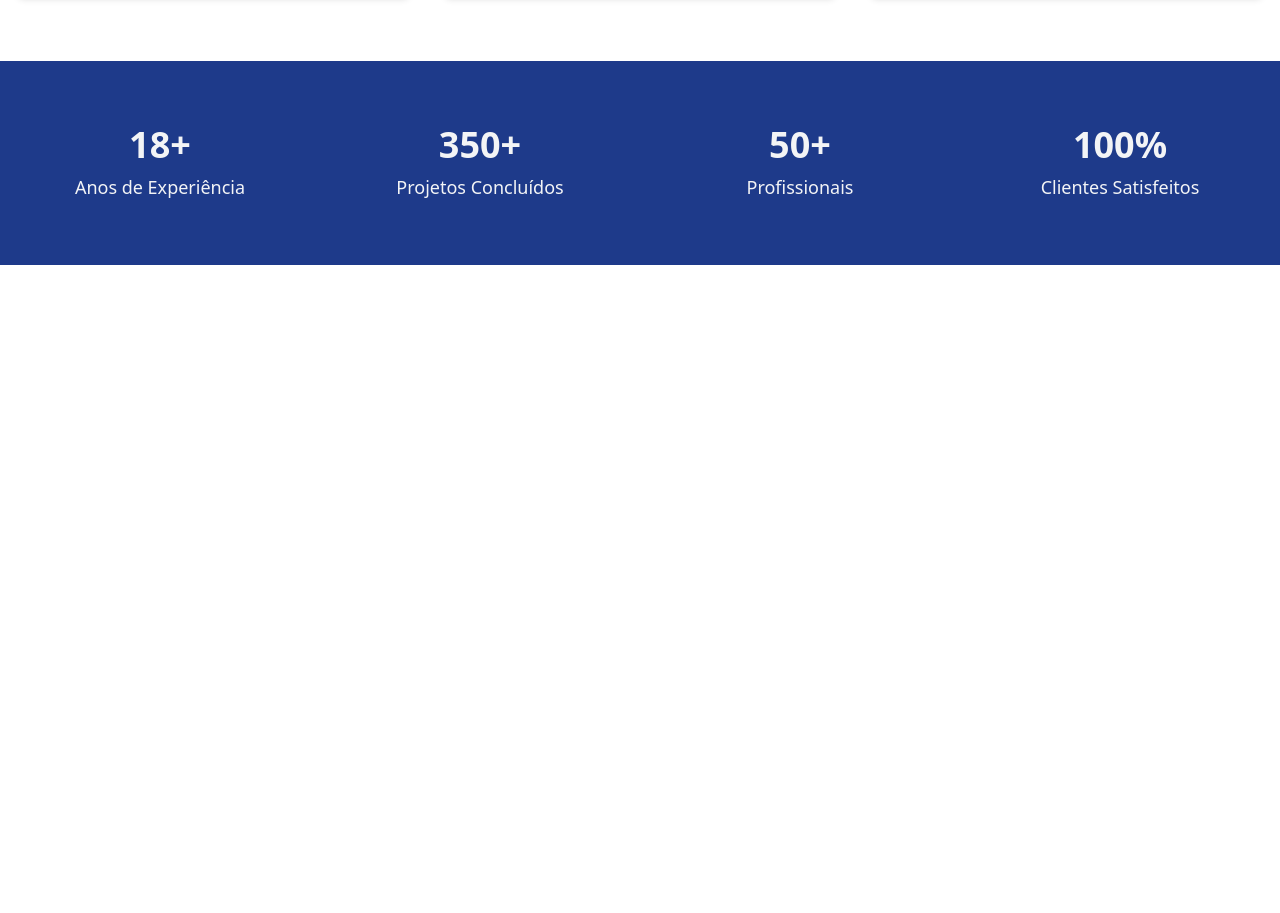
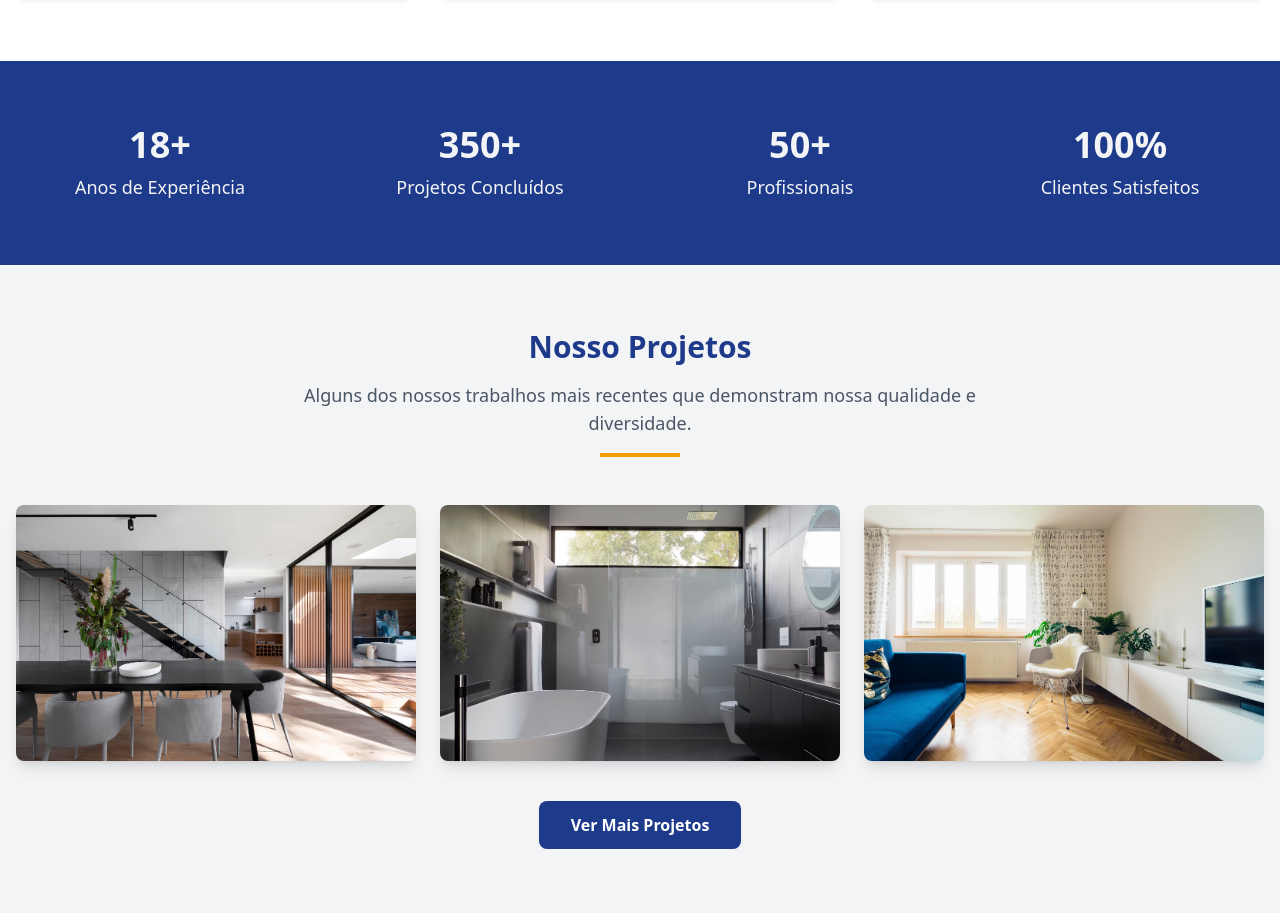
Before and after one commit to Gaabriel22/construtora-excelencia, a website: page index.html in a window 1280 px wide. Shown: the part 2435-3348 px from the top of the page. Before the commit the page ends 2700 px from the top, so only its background shows below. Drawn offline with nearby package versions, Linux system fonts and the light colour scheme; files that its build step writes are made by us from their sources.

Commit message:
feat: adiciona seção de projetos com galeria interativa e chamada para ação

```diff
--- a/index.html
+++ b/index.html
@@ -324,5 +324,80 @@
         </div>
       </div>
     </section>
+
+    <!-- Projects Section -->
+    <section id="projects" class="py-16 bg-light">
+      <div class="container mx-auto px-4">
+        <div class="text-center mb-12">
+          <h2 class="text-3xl font-bold text-primary mb-4">Nosso Projetos</h2>
+          <p class="text-lg text-gray-600 max-w-2xl mx-auto">
+            Alguns dos nossos trabalhos mais recentes que demonstram nossa qualidade e diversidade.
+          </p>
+          <div class="w-20 h-1 bg-accent mx-auto mt-4"></div>
+        </div>
+
+        <div class="grid grid-cols-1 md:grid-cols-2 lg:grid-cols-3 gap-6">
+          <!-- Project 1 -->
+          <div class="relative group overflow-hidden rounded-lg shadow-lg">
+            <img
+              src="./src/assets/images/project-1.avif"
+              alt="Casa moderna"
+              class="w-full h-64 object-cover transition duration-500 group-hover:scale-105"
+            />
+            <div
+              class="absolute inset-0 bg-gradient-to-t from-black/70 to-transparent flex items-end p-6 opacity-0 transition duration-300"
+            >
+              <div>
+                <h3 class="text-xl font-bold text-light mb-2">Residência Moderna</h3>
+                <p class="text-light">Projeto completo de construção em São Paulo</p>
+              </div>
+            </div>
+          </div>
+
+          <!-- Project 2 -->
+          <div class="relative group overflow-hidden rounded-lg shadow-lg">
+            <img
+              src="./src/assets/images/project-2.avif"
+              alt="Reforma de cozinha"
+              class="w-full h-64 object-cover transition duration-500 group-hover:scale-105"
+            />
+            <div
+              class="absolute inset-0 bg-gradient-to-t from-black/70 to-transparent flex items-end p-6 opacity-0 transition duration-300"
+            >
+              <div>
+                <h3 class="text-xl font-bold text-light mb-2">Reforma de Cozinha</h3>
+                <p class="text-light">Transformação completa em apartamento</p>
+              </div>
+            </div>
+          </div>
+
+          <!-- Project 3 -->
+          <div class="relative group overflow-hidden rounded-lg shadow-lg">
+            <img
+              src="./src/assets/images/project-3.avif"
+              alt="Escritório corporativo"
+              class="w-full h-64 object-cover transition duration-500 group-hover:scale-105"
+            />
+            <div
+              class="absolute inset-0 bg-gradient-to-t from-black/70 to-transparent flex items-end p-6 opacity-0 transition duration-300"
+            >
+              <div>
+                <h3 class="text-xl font-bold text-light mb-2">Escritório Corporativo</h3>
+                <p class="text-light">Design e construção em espaço comercial</p>
+              </div>
+            </div>
+          </div>
+        </div>
+
+        <div class="text-center mt-10">
+          <a
+            href="#contact"
+            class="inline-block bg-primary hover:bg-blue-900 text-white font-bold py-3 px-8 rounded-lg transition duration-300"
+          >
+            Ver Mais Projetos
+          </a>
+        </div>
+      </div>
+    </section>
   </body>
 </html>
```
